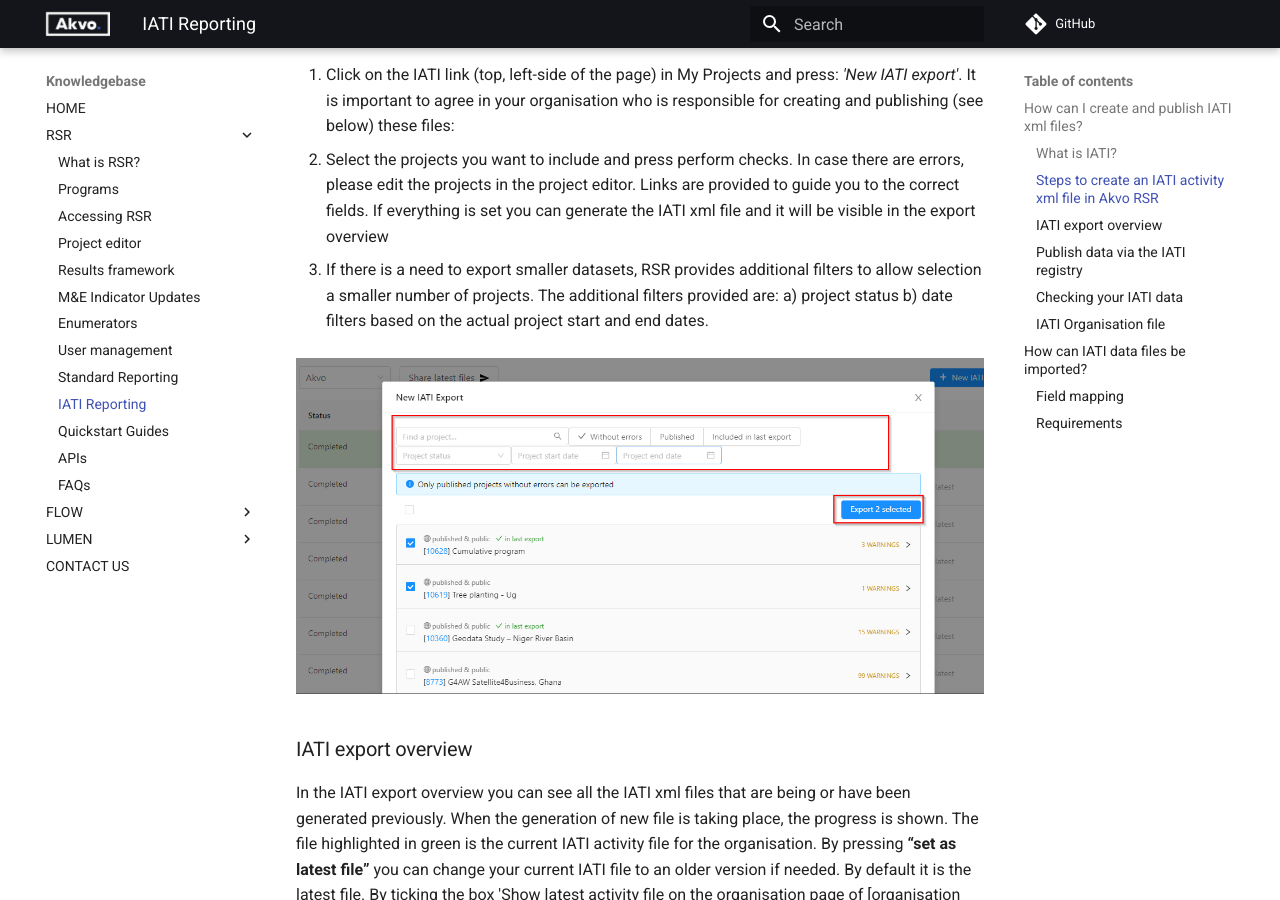
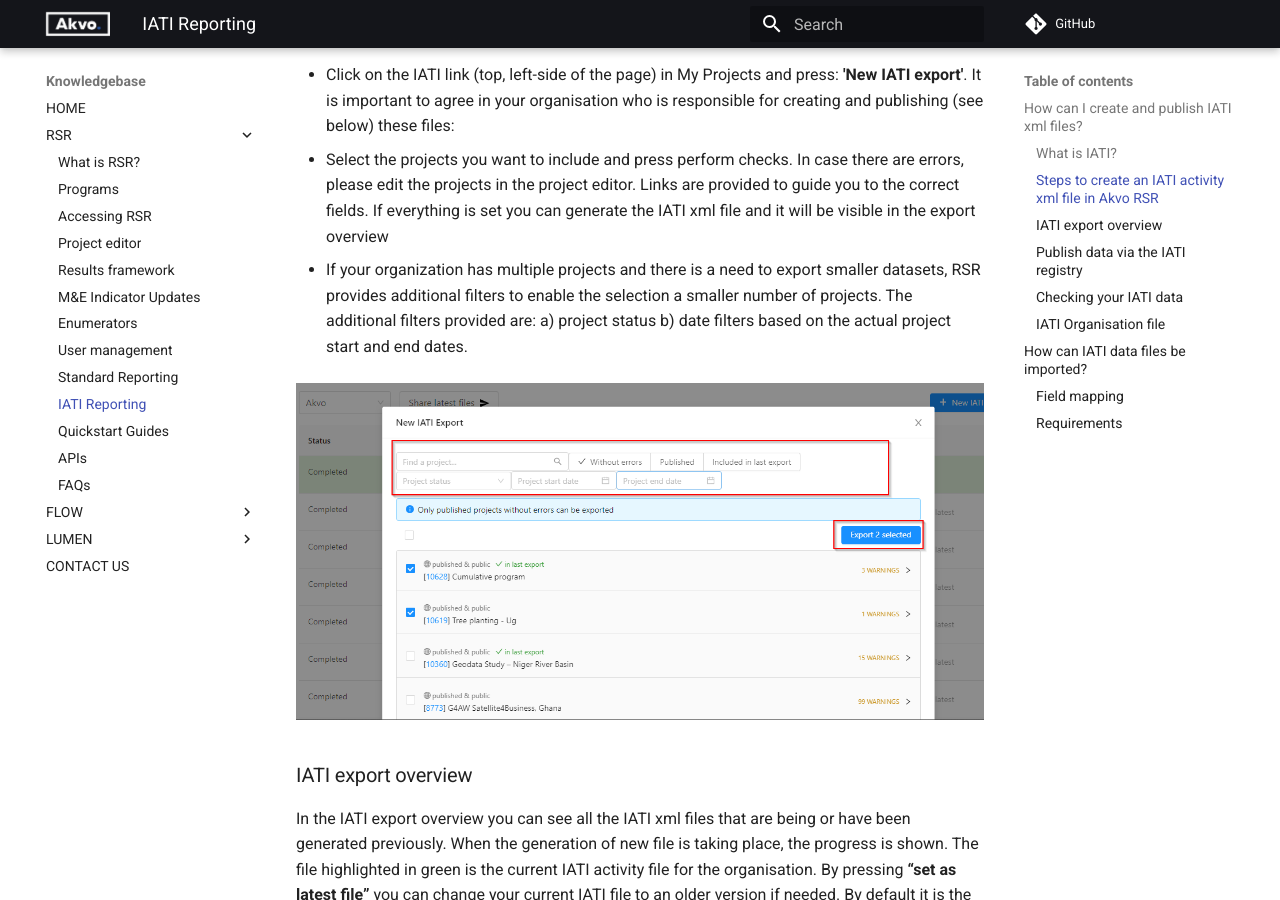
Before and after one commit to akvo/knowledgebase, an MkDocs documentation site: the page built from docs/rsr/iati_reporting.md, in a window 1280 px wide and 900 px high, scrolled down 786 px. Built offline with MkDocs 1.6.1 and Material for MkDocs 9.7.7, drawn with Linux system fonts in a browser that asks for light colours; comment, search, counter and statistics services are not loaded.

```diff
--- a/docs/rsr/iati_reporting.md
+++ b/docs/rsr/iati_reporting.md
@@ -6,17 +6,17 @@ In short, the International Aid Transparency Initiative (IATI) is an internation
 
 ### Steps to create an IATI activity xml file in Akvo RSR
 
-1. Add projects or update project data via the project editor and make sure you have one of the validations sets enabled which show the mandatory IATI fields (e.g. DGIS IATI or IATI)
+- Add projects or update project data via the project editor and make sure you have one of the validations sets enabled which show the mandatory IATI fields (e.g. DGIS IATI or IATI)
 
-2. In section 5., Results and Indicators, you can select which specific indicators you want to include in your export:
+- In section 5., Results and Indicators, you can select which specific indicators you want to include in your export:
 
 ![What is IATI](media/create_iati.png)
 
-3. Click on the IATI link (top, left-side of the page) in My Projects and press: *'New IATI export'*. It is important to agree in your organisation who is responsible for creating and publishing (see below) these files:
+- Click on the IATI link (top, left-side of the page) in My Projects and press: **'New IATI export'**. It is important to agree in your organisation who is responsible for creating and publishing (see below) these files:
 
-4. Select the projects you want to include and press perform checks. In case there are errors, please edit the projects in the project editor. Links are provided to guide you to the correct fields. If everything is set you can generate the IATI xml file and it will be visible in the export overview
+- Select the projects you want to include and press perform checks. In case there are errors, please edit the projects in the project editor. Links are provided to guide you to the correct fields. If everything is set you can generate the IATI xml file and it will be visible in the export overview
 
-5.  If there is a need to export smaller datasets, RSR provides additional filters to allow  selection a smaller number of projects. The additional filters provided are: a) project status  b) date filters based on the actual project start and end dates.
+- If your organization has multiple projects and there is a need to export smaller datasets, RSR provides additional filters to enable the selection a smaller number of projects. The additional filters provided are: a) project status  b) date filters based on the actual project start and end dates.
 
 ![What is IATI](media/iati_export.png)
 
```
